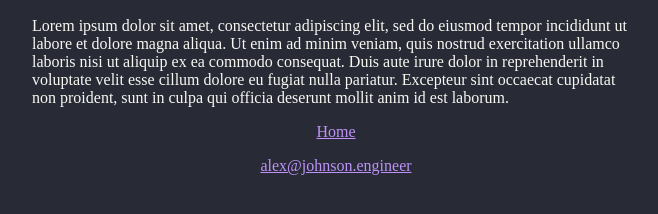
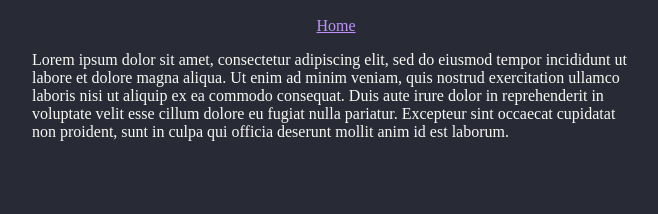
Before and after one commit to awjnsn/manportable.net, a plain HTML site: page posts/example.html in a window 1280 px wide. Shown: the part 142-356 px from the top of the page, without its empty margins (304-962 px from the left). Drawn offline with Linux system fonts and the light colour scheme.

Commit message:
Move hrefs

```diff
--- a/posts/example.html
+++ b/posts/example.html
@@ -10,9 +10,8 @@
         <div style="text-align: center;">
             <h1>Example Post</h1>
             <h2>Example Post Subheading</h2>
+            <p style="text-align: center"><a href="/">Home</a></p>
         </div>
         <p>Lorem ipsum dolor sit amet, consectetur adipiscing elit, sed do eiusmod tempor incididunt ut labore et dolore magna aliqua. Ut enim ad minim veniam, quis nostrud exercitation ullamco laboris nisi ut aliquip ex ea commodo consequat. Duis aute irure dolor in reprehenderit in voluptate velit esse cillum dolore eu fugiat nulla pariatur. Excepteur sint occaecat cupidatat non proident, sunt in culpa qui officia deserunt mollit anim id est laborum.</p>
-        <p style="text-align: center"><a href="/">Home</a></p>
-        <p style="text-align: center"><a href="mailto:alex@johnson.engineer">alex@johnson.engineer</a></p>
     </body>
 </html>
```
Also changed, not shown: index.html (+1 -1 lines).
